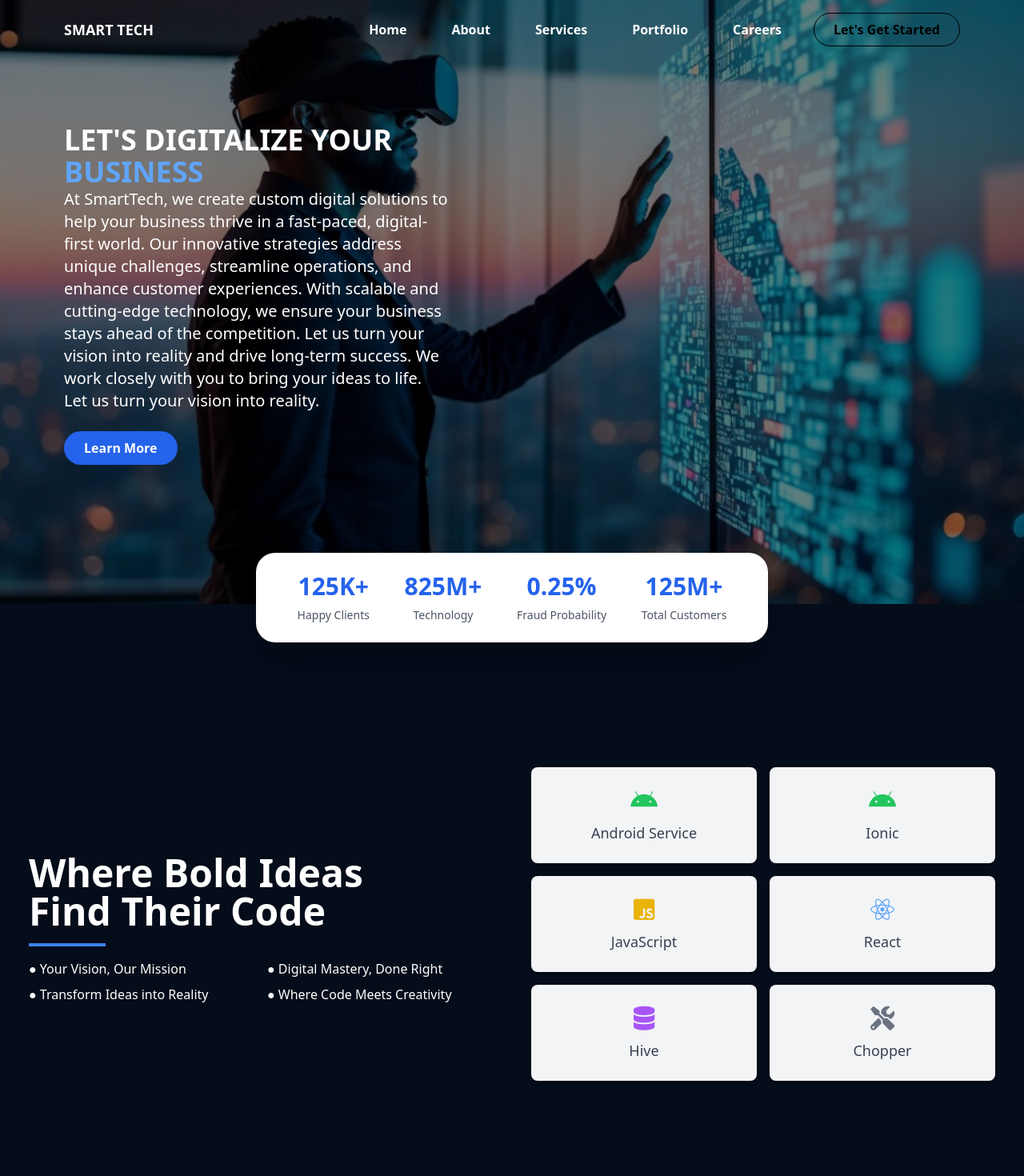
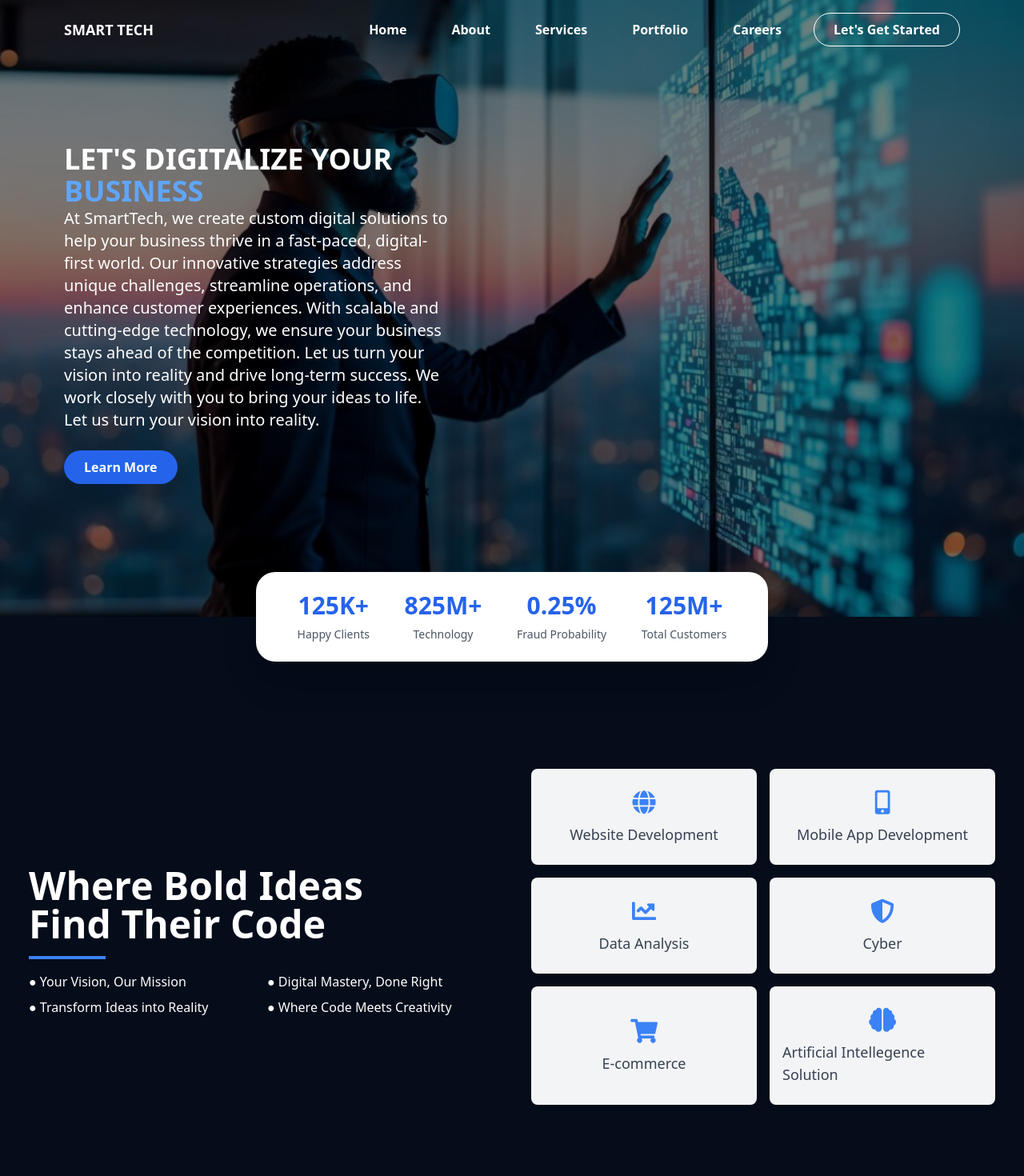
Before and after one commit to azafar224/smartTech, a React (Vite) app: page /Portfolio in a window 1280 px wide. Shown: the top 1470 px of the page at 80% size. Built offline with nearby package versions, Linux system fonts and the light colour scheme.

Commit message:
changed hom navbar jobcard app.jsx

```diff
--- a/src/App.jsx
+++ b/src/App.jsx
@@ -1,5 +1,6 @@
-import React from "react";
-import { HashRouter as Router, Routes, Route } from "react-router-dom";
+
+import React, { useEffect } from "react"; // Added `useEffect` import
+import { HashRouter as Router, Routes, Route, useLocation } from "react-router-dom"; // Added `useLocation` import
 import Navbar from "./Components/Navbar";
 import Footer from "./Components/Footer";
 import Home from "./Pages/Home";
@@ -8,11 +9,23 @@ import Careers from "./Pages/Careers";
 import Contact from "./Pages/Contact";
 import About from "./Pages/About";
 import Portfolio from "./Pages/Portfolio";
+
+const ScrollToTop = () => {
+  const location = useLocation();
+
+  useEffect(() => {
+    window.scrollTo(0, 0); // Scroll to top when the route changes
+  }, [location]);
+
+  return null;
+};
+
 const App = () => {
   return (
-    <div>
-      <Router>
+    <Router>
+      <div className="flex flex-col min-h-screen">
         <Navbar />
+        <ScrollToTop />
         <main className="flex-grow relative z-10 bg-white">
           <Routes>
             <Route path="/" element={<Home />} />
@@ -20,12 +33,12 @@ const App = () => {
             <Route path="/services" element={<Services />} />
             <Route path="/careers" element={<Careers />} />
             <Route path="/contact" element={<Contact />} />
-            <Route path="/Portfolio" element={<Portfolio />} />
+            <Route path="/portfolio" element={<Portfolio />} />
           </Routes>
         </main>
         <Footer />
-      </Router>
-    </div>
+      </div>
+    </Router>
   );
 };
 
--- a/src/Components/JobCard.jsx
+++ b/src/Components/JobCard.jsx
@@ -5,7 +5,7 @@ import { Link } from "react-router-dom"; // Import Link for navigation
 const JobCard = ({ title, description }) => {
   return (
     <div
-      className="shadow-lg rounded-lg p-8 w-80 h-64 flex-shrink-0 mb-4 transform transition-transform duration-300 hover:scale-105 hover:-translate-y-8 z-10"
+      className="shadow-lg rounded-lg p-8 w-80 h-64 flex-shrink-0 mb-4 z-10"
       style={{ backgroundColor: "#001F3F", color: "#FFFFFF" }} // Navy blue color
     >
       <h3 className="text-2xl font-semibold mb-4">{title}</h3>
--- a/src/Components/Navbar.jsx
+++ b/src/Components/Navbar.jsx
@@ -1,108 +1,10 @@
-// import React, { useState, useEffect } from "react";
-// import { useNavigate, Link, useLocation } from "react-router-dom"; // Import useLocation
 
-// const Navbar = () => {
-//   const [isScrolled, setIsScrolled] = useState(false);
-//   const location = useLocation(); // Get the current location
-//   const navigate = useNavigate();
-
-//   useEffect(() => {
-//     const handleScroll = () => {
-//       setIsScrolled(window.scrollY > 0); // Check if the user has scrolled
-//     };
-
-//     window.addEventListener("scroll", handleScroll);
-//     return () => {
-//       window.removeEventListener("scroll", handleScroll);
-//     };
-//   }, []);
-
-//   // Function to handle button clicks
-//   const handleButtonClick = (path) => {
-//     navigate(path); // Navigate to the specified path
-//   };
-
-//   // Determine if the current route is the home page
-//   const isHomePage = location.pathname === "/";
-
-//   return (
-//     <div
-//       className={`sticky top-0 z-50 transition-all duration-300 ${
-//         isHomePage
-//           ? isScrolled
-//             ? "bg-white text-black shadow-md"
-//             : "bg-transparent bg-opacity-40 text-white"
-//           : "bg-white text-black shadow-md" // Always white background for other pages
-//       }`}
-//     >
-//       <div className="container mx-auto flex justify-between h-[8vh] items-center py-4 px-6 lg:px-20">
-//         {/* Logo */}
-//         <div className="font-bold text-lg">
-//           <Link to="/" className="hover:text-blue-600 transition-colors">
-//             SMART TECH
-//           </Link>
-//         </div>
-
-//         {/* Navbar Links */}
-//         <div className="hidden md:flex space-x-6 font-bold">
-//           {/* Home Link */}
-//           <Link to="/" className="hover:text-blue-600 transition-colors">
-//             Home
-//           </Link>
-//           <Link to="/about" className="hover:text-blue-600 transition-colors">
-//             About
-//           </Link>
-//           <Link
-//             to="/services"
-//             className="hover:text-blue-600 transition-colors"
-//           >
-//             Services
-//           </Link>
-//           <Link
-//             to="/portfolio"
-//             className="hover:text-blue-600 transition-colors"
-//           >
-//             Portfolio
-//           </Link>
-//           <Link to="/careers" className="hover:text-blue-600 transition-colors">
-//             Careers
-//           </Link>
-//           <Link to="/contact" className="hover:text-blue-600 transition-colors">
-//             Contact
-//           </Link>
-//         </div>
-
-//         {/* Buttons: Login & Sign Up */}
-//         <div className="space-x-4">
-//           {/* Let's Get Started Button (Navigate to Contact Page on click) */}
-//           <button
-//             onClick={() => handleButtonClick("/contact")}
-//             className="font-bold py-2 px-6 border border-black rounded-full text-black hover:border-transparent hover:bg-blue-600 hover:text-white transition-colors"
-//           >
-//             Let's Get Started
-//           </button>
-
-//           {/* Learn More Button (Navigate to About Page on click) */}
-//           <button
-//             onClick={() => handleButtonClick("/about")}
-//             className="font-bold py-2 px-6 border border-transparent rounded-full text-white bg-blue-600 hover:bg-transparent hover:border-black hover:text-black transition-colors"
-//           >
-//             Learn More
-//           </button>
-//         </div>
-//       </div>
-//     </div>
-//   );
-// };
-
-// export default Navbar;
 import React, { useState, useEffect } from "react";
-import { useNavigate, Link, useLocation } from "react-router-dom";
+import { useNavigate, Link } from "react-router-dom";
 
 const Navbar = () => {
   const [isScrolled, setIsScrolled] = useState(false);
   const [isMenuOpen, setIsMenuOpen] = useState(false);
-  const location = useLocation();
   const navigate = useNavigate();
 
   useEffect(() => {
@@ -121,16 +23,12 @@ const Navbar = () => {
     setIsMenuOpen(false); // Close menu after navigating
   };
 
-  const isHomePage = location.pathname === "/";
-
   return (
     <div
       className={`fixed top-0 left-0 w-full z-50 transition-all duration-300 ${
-        isHomePage
-          ? isScrolled
+        isScrolled
           ? "bg-white text-black shadow-md"
           : "bg-transparent bg-opacity-40 text-white"
-          : "bg-white text-black shadow-md"
       }`}
     >
       <div className="container mx-auto flex justify-between items-center py-4 px-6 lg:px-20">
@@ -143,7 +41,7 @@ const Navbar = () => {
 
         {/* Mobile Menu Button */}
         <button
-          className="md:hidden block text-black hover:text-blue-600 focus:outline-none"
+          className="md:hidden block text-current hover:text-blue-600 focus:outline-none"
           onClick={() => setIsMenuOpen(!isMenuOpen)}
         >
           <svg className="h-6 w-6 fill-current" viewBox="0 0 24 24">
@@ -173,12 +71,10 @@ const Navbar = () => {
           <Link
             to="/"
             className={`block py-2 px-4 ${
-              isHomePage
-                ? isScrolled
+              isScrolled
                 ? "text-black"
-                  : "md:text-white text-black" /* Black text for mobile */
-                : "text-black"
-            } hover:text-blue-600   md:inline`}
+                : "md:text-white text-black"
+            } hover:text-blue-600 md:inline`}
             onClick={() => setIsMenuOpen(false)}
           >
             Home
@@ -186,11 +82,9 @@ const Navbar = () => {
           <Link
             to="/about"
             className={`block py-2 px-4 ${
-              isHomePage
-                ? isScrolled
+              isScrolled
                 ? "text-black"
-                  : "md:text-white text-black" /* Black text for mobile */
-                : "text-black"
+                : "md:text-white text-black"
             } hover:text-blue-600 md:inline`}
             onClick={() => setIsMenuOpen(false)}
           >
@@ -199,11 +93,9 @@ const Navbar = () => {
           <Link
             to="/services"
             className={`block py-2 px-4 ${
-              isHomePage
-                ? isScrolled
+              isScrolled
                 ? "text-black"
-                  : "md:text-white text-black" /* Black text for mobile */
-                : "text-black"
+                : "md:text-white text-black"
             } hover:text-blue-600 md:inline`}
             onClick={() => setIsMenuOpen(false)}
           >
@@ -212,11 +104,9 @@ const Navbar = () => {
           <Link
             to="/portfolio"
             className={`block py-2 px-4 ${
-              isHomePage
-                ? isScrolled
+              isScrolled
                 ? "text-black"
-                  : "md:text-white text-black" /* Black text for mobile */
-                : "text-black"
+                : "md:text-white text-black"
             } hover:text-blue-600 md:inline`}
             onClick={() => setIsMenuOpen(false)}
           >
@@ -225,31 +115,27 @@ const Navbar = () => {
           <Link
             to="/careers"
             className={`block py-2 px-4 ${
-              isHomePage
-                ? isScrolled
+              isScrolled
                 ? "text-black"
-                  : "md:text-white text-black" /* Black text for mobile */
-                : "text-black"
+                : "md:text-white text-black"
             } hover:text-blue-600 md:inline`}
             onClick={() => setIsMenuOpen(false)}
           >
             Careers
           </Link>
 
-          {/* Buttons */}
+          {/* Button */}
           <div className="mt-4 md:mt-0 flex flex-col md:flex-row space-y-2 md:space-y-0 md:space-x-4 px-4 md:px-0">
             <button
               onClick={() => handleButtonClick("/contact")}
-              className="block md:inline font-bold py-2 px-6 border border-black rounded-full text-black hover:border-transparent hover:bg-blue-600 hover:text-white transition-colors"
+              className={`block md:inline-block font-bold py-2 px-6 rounded-full transition-colors ${
+                isScrolled
+                  ? "bg-blue-600 text-white hover:bg-blue-700"
+                  : "border border-white text-white hover:bg-white hover:text-black"
+              }`}
             >
               Let's Get Started
             </button>
-            {/* <button
-              onClick={() => handleButtonClick("/about")}
-              className="block md:inline font-bold py-2 px-6 border border-transparent rounded-full text-white bg-blue-600 hover:bg-transparent hover:border-black hover:text-black transition-colors"
-            >
-              Learn More
-            </button> */}
           </div>
         </div>
       </div>
--- a/src/Pages/Home.jsx
+++ b/src/Pages/Home.jsx
@@ -1,14 +1,15 @@
-import React, { useState, useRef } from "react";
-import { useNavigate } from "react-router-dom"; // Import useNavigate
+
+import React, { useState, useRef, useEffect } from "react";
+import { useNavigate } from "react-router-dom";
 import ServiceCard from "../Components/ServiceCard";
 import JobCard from "../Components/JobCard";
 
 const Home = () => {
-  const navigate = useNavigate(); // Initialize the useNavigate hook
+  const navigate = useNavigate();
 
   // Function to handle button click for navigation
   const handleButtonClick = (path) => {
-    navigate(path); // Navigate to the specified path
+    navigate(path);
   };
 
   const services = [
@@ -86,7 +87,6 @@ const Home = () => {
         "Automate processes and ensure smooth application deployments.",
     },
   ];
-
   const sliderRef = useRef(null);
   const [scrollPosition, setScrollPosition] = useState(0);
 
@@ -120,6 +120,25 @@ const Home = () => {
     }
   };
 
+  const [isPaused, setIsPaused] = useState(false);
+  const testimonialsRef = useRef(null);
+
+  useEffect(() => {
+    let animationFrame;
+    const container = testimonialsRef.current;
+
+    const animateScroll = () => {
+      if (!isPaused && container) {
+        container.scrollLeft += 1;
+      }
+      animationFrame = requestAnimationFrame(animateScroll);
+    };
+
+    animationFrame = requestAnimationFrame(animateScroll);
+
+    return () => cancelAnimationFrame(animationFrame);
+  }, [isPaused]);
+
   return (
     <section>
       <div
@@ -132,7 +151,7 @@ const Home = () => {
       >
         <div className="absolute inset-0 bg-black opacity-50"></div>
 
-        <div className=" relative z-10 flex flex-col h-full justify-center items-start text-left text-white py-30 px-8 sm:px-10 lg:px-20 w-full sm:w-[75%] lg:w-[50%]">
+        <div className="  relative z-10 mt-6 flex flex-col h-full justify-center items-start text-left text-white py-30 px-8 sm:px-10 lg:px-20 w-full sm:w-[75%] lg:w-[50%]">
           <h1 className="text-3xl sm:text-4xl lg:text-4xl font-bold leading-tight mb-0">
             LET'S DIGITALIZE YOUR{" "}
             <span className="text-blue-400">BUSINESS</span>
@@ -162,7 +181,7 @@ const Home = () => {
       {/* Statistics Section */}
       <div className="w-full bg-white">
         {/* Statistics Container */}
-        <div className="relative flex bg-white justify-center items-center w-[90%] sm:w-[75%] lg:w-[50%] h-auto sm:h-[80%] lg:h-auto mx-auto gap-y-6 py-6  px-4 sm:px-2 rounded-3xl shadow-2xl mt-[-6%] mb-4 z-20">
+        <div className="relative flex bg-white justify-center items-center w-[90%] sm:w-[75%] lg:w-[50%] h-auto sm:h-[80%] lg:h-auto mx-auto gap-y-6 py-6  px-4 sm:px-2 rounded-3xl shadow-2xl mt-[-6%] mb-8 lg:mb-2 md:mb-12 z-20">
           <div className="flex flex-wrap justify-evenly gap-y-6 sm:gap-y-0 w-full">
             <div className="flex flex-col items-center space-y-2 hover:scale-105 transform transition duration-300 ease-in-out w-[40%] sm:w-auto">
               <h2 className="text-2xl sm:text-3xl font-bold text-blue-600">
@@ -228,40 +247,40 @@ const Home = () => {
 
           {/* Left Section: Technologies Grid */}
           <div className="w-full lg:w-1/2 grid grid-cols-2 gap-4 px-6 mb-9  lg:mb-0">
-            <div className="tech-item flex flex-col items-center justify-center bg-gray-100 rounded-lg py-0 px-9 shadow-md hover:bg-blue-800 transition-all duration-300 ease-in-out hover:shadow-lg">
-              <i className="fab fa-android text-green-500 text-3xl mb-2 transition-all duration-300 ease-in-out"></i>
-              <span className="text-lg font-medium text-gray-700 hover:text-white transition-all duration-300 ease-in-out">
-                Android Service
+  <div className="tech-item flex flex-col items-center justify-center bg-gray-100 rounded-lg py-0 px-9 shadow-md hover:bg-blue-800 transition-all duration-300 ease-in-out hover:shadow-lg group">
+    <i className="fas fa-globe text-blue-500 text-3xl mb-2 transition-all duration-300 ease-in-out group-hover:text-white"></i>
+    <span className="text-lg font-medium text-gray-700 group-hover:text-white transition-all duration-300 ease-in-out">
+      Website Development
     </span>
   </div>
-            <div className="tech-item flex flex-col items-center justify-center bg-gray-100 rounded-lg py-6 px-4 shadow-md hover:bg-blue-800 transition-all duration-300 ease-in-out hover:shadow-lg">
-              <i className="fab fa-android text-green-500 text-3xl mb-2 transition-all duration-300 ease-in-out"></i>
-              <span className="text-lg font-medium text-gray-700 hover:text-white transition-all duration-300 ease-in-out">
-                Ionic
+  <div className="tech-item flex flex-col items-center justify-center bg-gray-100 rounded-lg py-6 px-4 shadow-md hover:bg-blue-800 transition-all duration-300 ease-in-out hover:shadow-lg group">
+    <i className="fas fa-mobile-alt text-blue-500 text-3xl mb-2 transition-all duration-300 ease-in-out group-hover:text-white"></i>
+    <span className="text-lg font-medium text-gray-700 group-hover:text-white transition-all duration-300 ease-in-out">
+      Mobile App Development
     </span>
   </div>
-            <div className="tech-item flex flex-col items-center justify-center bg-gray-100 rounded-lg py-6 px-4 shadow-md hover:bg-blue-800 transition-all duration-300 ease-in-out hover:shadow-lg">
-              <i className="fab fa-js-square text-yellow-500 text-3xl mb-2 transition-all duration-300 ease-in-out"></i>
-              <span className="text-lg font-medium text-gray-700 hover:text-white transition-all duration-300 ease-in-out">
-                JavaScript
+  <div className="tech-item flex flex-col items-center justify-center bg-gray-100 rounded-lg py-6 px-4 shadow-md hover:bg-blue-800 transition-all duration-300 ease-in-out hover:shadow-lg group">
+    <i className="fas fa-chart-line text-blue-500 text-3xl mb-2 transition-all duration-300 ease-in-out group-hover:text-white"></i>
+    <span className="text-lg font-medium text-gray-700 group-hover:text-white transition-all duration-300 ease-in-out">
+      Data Analysis
     </span>
   </div>
-            <div className="tech-item flex flex-col items-center justify-center bg-gray-100 rounded-lg py-6 px-4 shadow-md hover:bg-blue-800 transition-all duration-300 ease-in-out hover:shadow-lg">
-              <i className="fab fa-react text-blue-400 text-3xl mb-2 transition-all duration-300 ease-in-out"></i>
-              <span className="text-lg font-medium text-gray-700 hover:text-white transition-all duration-300 ease-in-out">
-                React
+  <div className="tech-item flex flex-col items-center justify-center bg-gray-100 rounded-lg py-6 px-4 shadow-md hover:bg-blue-800 transition-all duration-300 ease-in-out hover:shadow-lg group">
+    <i className="fas fa-shield-alt text-blue-500 text-3xl mb-2 transition-all duration-300 ease-in-out group-hover:text-white"></i>
+    <span className="text-lg font-medium text-gray-700 group-hover:text-white transition-all duration-300 ease-in-out">
+      Cyber
     </span>
   </div>
-            <div className="tech-item flex flex-col items-center justify-center bg-gray-100 rounded-lg py-6 px-4 shadow-md hover:bg-blue-800 transition-all duration-300 ease-in-out hover:shadow-lg">
-              <i className="fas fa-database text-purple-500 text-3xl mb-2 transition-all duration-300 ease-in-out"></i>
-              <span className="text-lg font-medium text-gray-700 hover:text-white transition-all duration-300 ease-in-out">
-                Hive
+  <div className="tech-item flex flex-col items-center justify-center bg-gray-100 rounded-lg py-6 px-4 shadow-md hover:bg-blue-800 transition-all duration-300 ease-in-out hover:shadow-lg group">
+    <i className="fas fa-shopping-cart text-blue-500 text-3xl mb-2 transition-all duration-300 ease-in-out group-hover:text-white"></i>
+    <span className="text-lg font-medium text-gray-700 group-hover:text-white transition-all duration-300 ease-in-out">
+      E-commerce
     </span>
   </div>
-            <div className="tech-item flex flex-col items-center justify-center bg-gray-100 rounded-lg py-6 px-4 shadow-md hover:bg-blue-800 transition-all duration-300 ease-in-out hover:shadow-lg">
-              <i className="fas fa-tools text-gray-500 text-3xl mb-2 transition-all duration-300 ease-in-out"></i>
-              <span className="text-lg font-medium text-gray-700 hover:text-white transition-all duration-300 ease-in-out">
-                Chopper
+  <div className="tech-item flex flex-col items-center justify-center bg-gray-100 rounded-lg py-6 px-4 shadow-md hover:bg-blue-800 transition-all duration-300 ease-in-out hover:shadow-lg group">
+    <i className="fas fa-brain text-blue-500 text-3xl mb-2 transition-all duration-300 ease-in-out group-hover:text-white"></i>
+    <span className="text-lg font-medium text-gray-700 group-hover:text-white transition-all duration-300 ease-in-out">
+      Artificial Intellegence Solution
     </span>
   </div>
 </div>
@@ -281,12 +300,31 @@ const Home = () => {
               the next level.
             </p>
           </div>
-
-          {/* Services Slider */}
 <div className="relative">
   {/* Left Arrow Button */}
   <button
-              onClick={() => scrollSlider("left")}
+    onClick={() => {
+      const slider = sliderRef.current;
+      if (slider) {
+        const cardWidth = 300;
+        const currentScroll = slider.scrollLeft;
+        const totalScroll = slider.scrollWidth;
+
+        slider.scrollTo({
+          left: currentScroll - cardWidth,
+          behavior: 'smooth'
+        });
+
+        // If we're at the start, jump to the second set without animation
+        if (currentScroll < cardWidth) {
+          requestAnimationFrame(() => {
+            slider.style.scrollBehavior = 'auto';
+            slider.scrollLeft = totalScroll - (cardWidth * services.length * 2);
+            slider.style.scrollBehavior = 'smooth';
+          });
+        }
+      }
+    }}
     className="arrow-button left-arrow"
   >
     &lt;
@@ -294,21 +332,22 @@ const Home = () => {
 
   {/* Scrollable Services Container */}
   <div
-              className="flex overflow-x-auto gap-8 scroll-smooth scrollbar-hidden "
+    className="flex overflow-x-auto gap-8 scroll-smooth scrollbar-hidden"
     ref={sliderRef}
     style={{
       msOverflowStyle: "none",
-                scrollbarWidth: "none", // For Firefox
+      scrollbarWidth: "none",
     }}
   >
-              {services.map((service, index) => (
+    {/* Quintuple the items for smoother infinite scroll */}
+    {[...services, ...services, ...services, ...services, ...services].map((service, index) => (
       <ServiceCard
-                  key={index}
+        key={`${index}`}
         service={service}
         className="flex-shrink-0"
         style={{
-                    width: "90%", // Mobile - 1 card per row
-                    maxWidth: "300px", // Ensure consistent card size
+          width: "90%",
+          maxWidth: "300px",
         }}
       />
     ))}
@@ -316,7 +355,28 @@ const Home = () => {
 
   {/* Right Arrow Button */}
   <button
-              onClick={() => scrollSlider("right")}
+    onClick={() => {
+      const slider = sliderRef.current;
+      if (slider) {
+        const cardWidth = 300;
+        const currentScroll = slider.scrollLeft;
+        const maxScroll = slider.scrollWidth - slider.clientWidth;
+
+        slider.scrollTo({
+          left: currentScroll + cardWidth,
+          behavior: 'smooth'
+        });
+
+        // If we're near the end, jump to the second set without animation
+        if (currentScroll > maxScroll - cardWidth * 2) {
+          requestAnimationFrame(() => {
+            slider.style.scrollBehavior = 'auto';
+            slider.scrollLeft = cardWidth * services.length;
+            slider.style.scrollBehavior = 'smooth';
+          });
+        }
+      }
+    }}
     className="arrow-button right-arrow"
   >
     &gt;
@@ -522,8 +582,23 @@ const Home = () => {
 
         {/* Testimonial Cards Grid */}
 
-        <div className="testimonial-scroll-container overflow-hidden relative">
-          <div className="scroll-animation flex space-x-12">
+        <div
+  className="testimonial-scroll-container overflow-hidden relative w-full"
+  ref={testimonialsRef}
+  onMouseEnter={() => setIsPaused(true)} // Stops on hover
+  onMouseLeave={() => setIsPaused(false)} // Resumes on mouse leave
+>
+  <div
+    className={`scroll-animation flex space-x-12 ${
+      isPaused ? "" : "animate-scroll"
+    }`}
+    onAnimationIteration={() => testimonialsRef.current.scrollTo(0, 0)} // Restart when animation iteration ends
+    style={{
+      animationDuration: "280s", // Slow transition speed
+    }}
+ >
+    {[...Array(3)].map((_, index) => (
+      <React.Fragment key={index}>
             {/* Testimonial 1 */}
             <div className="bg-white p-8 shadow-xl rounded-lg transform transition-all hover:scale-105 hover:shadow-2xl w-full sm:w-[calc(50%_-_1rem)] md:w-[calc(33.333%_-_1rem)] lg:w-[calc(25%_-_0.5rem)] xl:w-[calc(20%_-_0.5rem)]">
               <div className="flex justify-center mb-4">
@@ -656,6 +731,8 @@ const Home = () => {
               </h3>
               <p className="text-gray-600">VP, Global Corp</p>
             </div>
+            </React.Fragment>
+    ))}
           </div>
         </div>
       </div>
```
Lines whose indentation alone changed are shown as unchanged.
